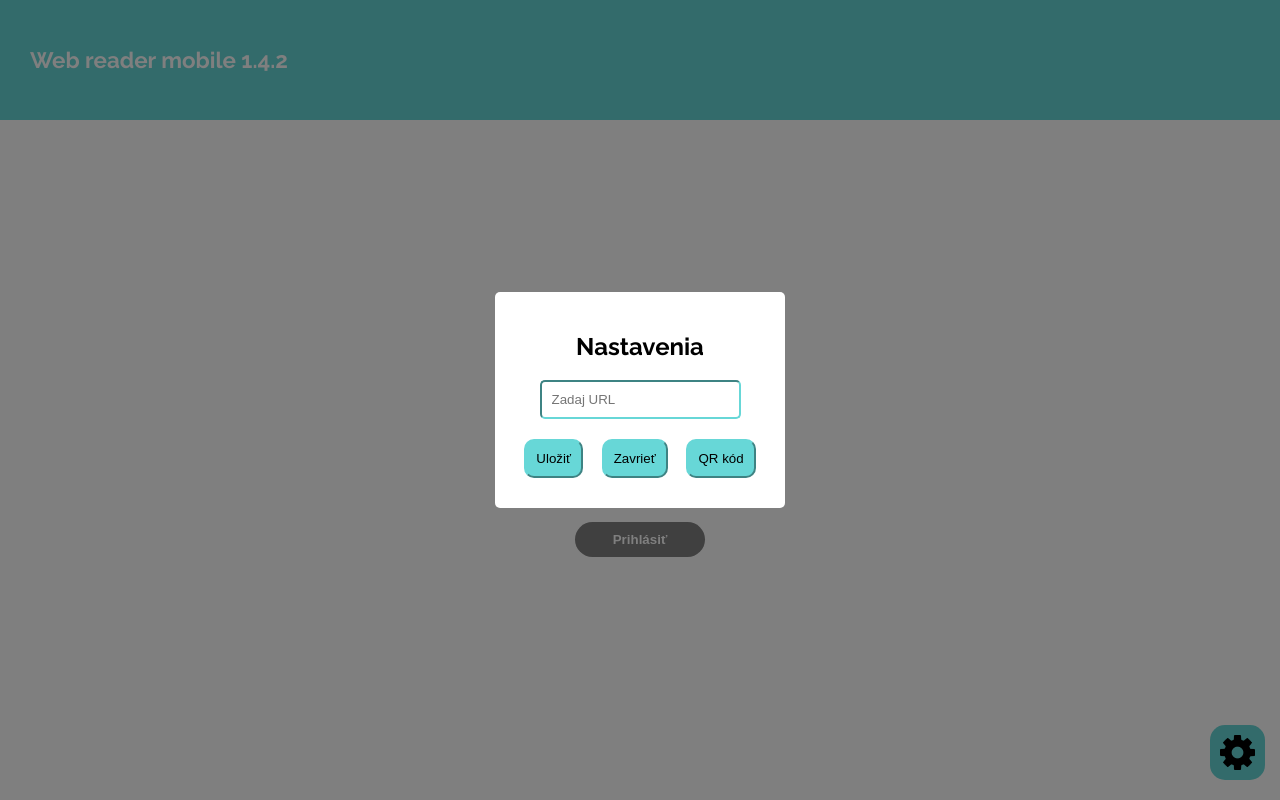
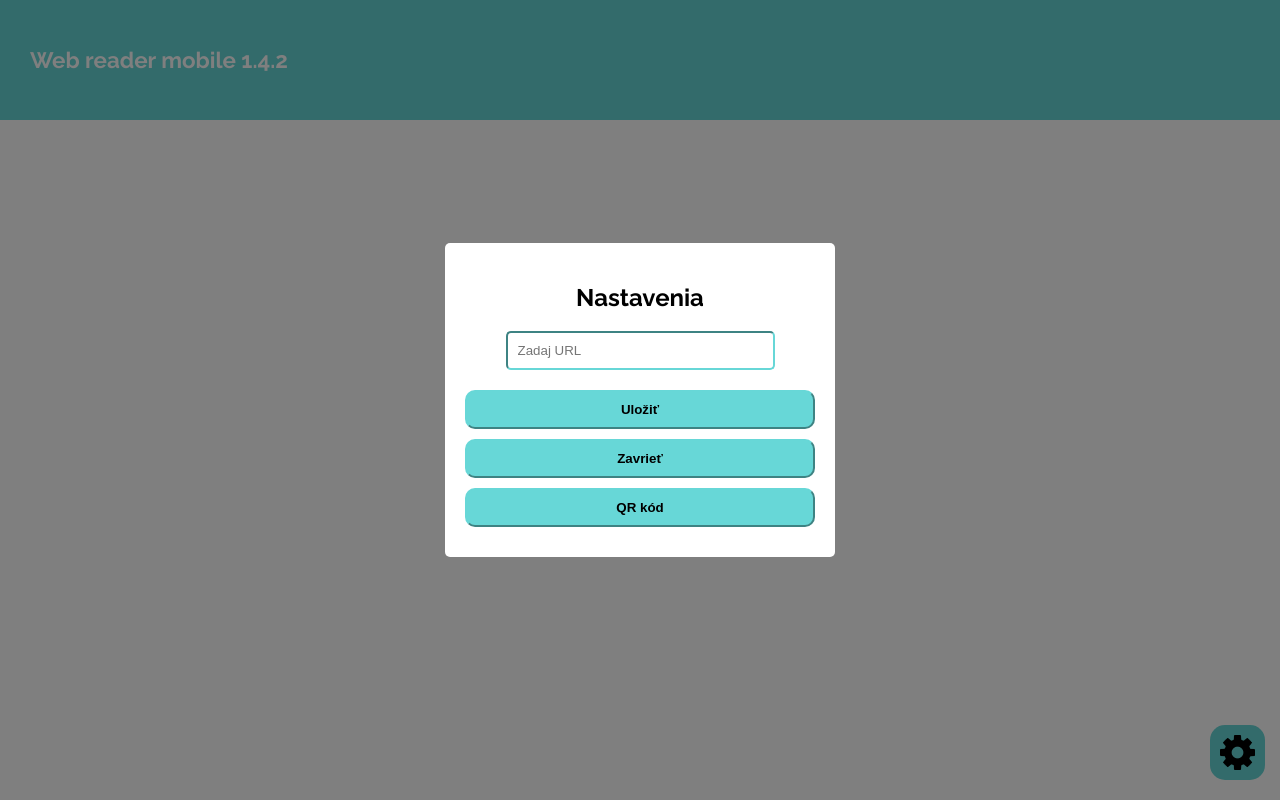
Before and after one commit to Plebmajster/Apis-react, a React (Create React App) app: page / in a window 1280 px wide. Both pictures are taken after a click on the element 1237 px from the left and 752 px from the top of the page. Built offline with nearby package versions, Linux system fonts and the light colour scheme.

Commit message:
fixed router + camera style

```diff
--- a/src/components/Login/Login.scss
+++ b/src/components/Login/Login.scss
@@ -136,8 +136,6 @@ button.disabled {
 }
 .settings_modal {
   position: fixed;
-  top: 0;
-  left: 0;
   width: 100%;
   height: 100%;
   background: rgba(0, 0, 0, 0.5);
@@ -150,14 +148,15 @@ button.disabled {
   background: white;
   padding: 20px;
   border-radius: 5px;
-  width: 80%;
-  max-width: 250px;
+  width: 350px;
+  max-width: 70vw;
   text-align: center;
 }
 
-.settings_buttons {
+div.settings_buttons {
   display: flex;
   justify-content: space-around;
+  flex-direction: column;
   margin-top: 20px;
 }
 
@@ -168,11 +167,13 @@ button.disabled {
   border-color: $backgroud_blue;
   background-color: $backgroud_blue;
   cursor: pointer;
+  font-weight: bold;
 }
 .cog_settings{
   padding: 10px;
   border-radius: 5px;
   border-color: $backgroud_blue;
+  width: 70%;
 }
 .error_message{
   display: flex;
--- a/src/components/Login/Login.tsx
+++ b/src/components/Login/Login.tsx
@@ -63,9 +63,8 @@ const Login = () => {
       } else {
         setWrongLogin(false);
         console.log('Authentication successful');
-        window.location.href = serverUrl;
+        window.location.href = '/Dashboard';
       }
-      // Save the username in localStorage after successful authentication
       if (autoLogin) {
         localStorage.setItem('username', username);
       }
@@ -196,6 +195,7 @@ const Login = () => {
             <div className="settings_content">
               <h2>Nastavenia</h2>
               <input
+                name='settings_url'
                 className="cog_settings"
                 type="text"
                 placeholder="Zadaj URL"
--- a/src/routes/index.tsx
+++ b/src/routes/index.tsx
@@ -9,7 +9,7 @@ export const router = createBrowserRouter([
     element: <Login />,
   },
   {
-    path: '/Dashboard/dashboard',
+    path: '/dashboard',
     element: <Dashboard />,
   },
 ]);
```
